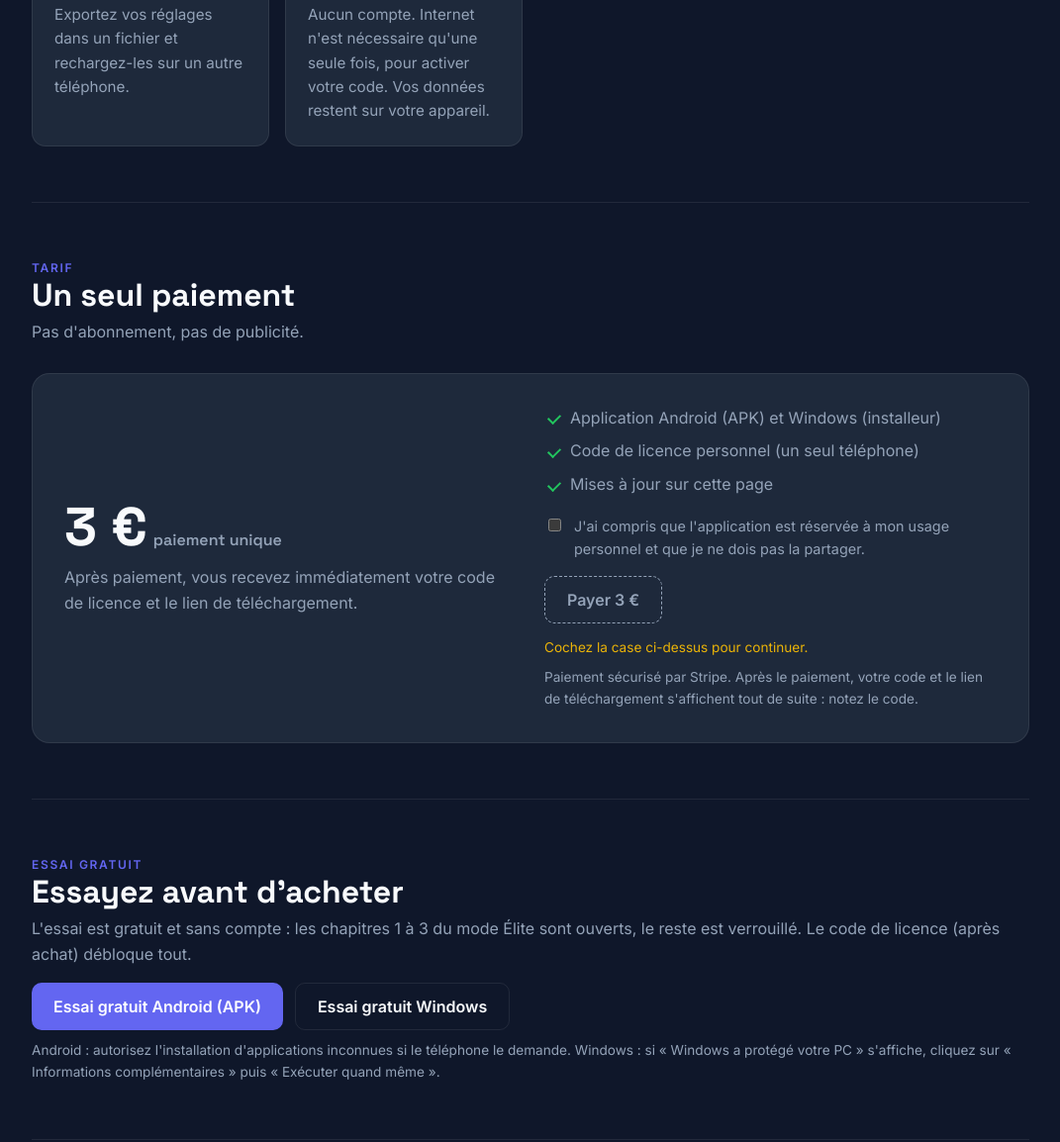
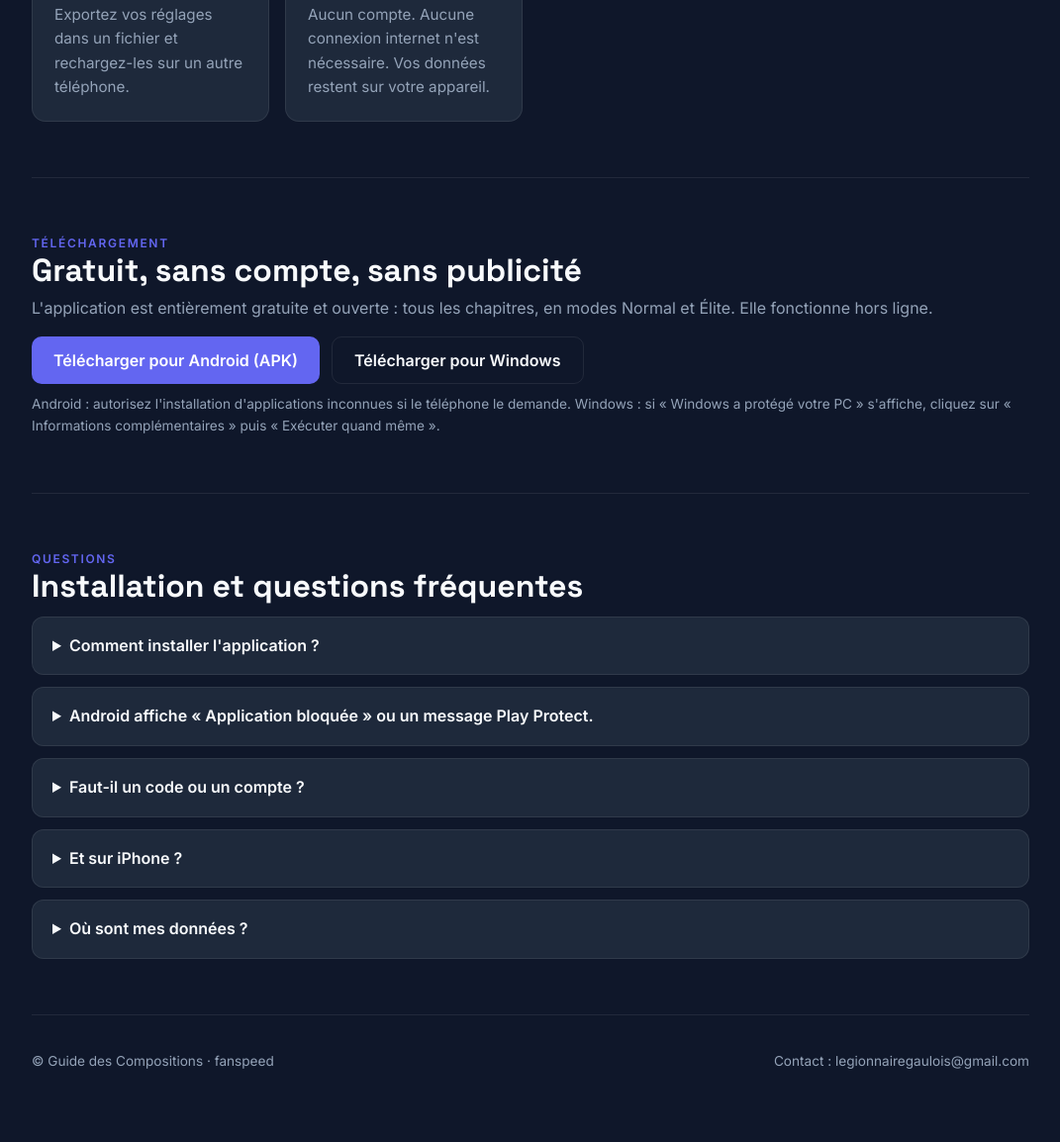
Before and after one commit to LGaulois/guide-compositions, a plain HTML site: page index.html in a window 1280 px wide. Shown: the part 1610-2764 px from the top of the page at 99% size, without its empty margins (104-1175 px from the left). After the commit the page ends 2729 px from the top, so only its background shows below. Drawn offline with Linux system fonts and the light colour scheme.

Commit message:
Add files via upload

```diff
--- a/index.html
+++ b/index.html
@@ -72,8 +72,7 @@ footer{padding-block:36px;border-top:1px solid var(--line);color:var(--muted);fo
 <div class="wrap">
   <nav>
     <div class="brand">Guide des <b>Compositions</b></div>
-    <div class="cta" style="margin:0"><a class="btn ghost" href="#essai">Essayer gratuitement</a>
-      <a class="btn ghost" href="#acheter">Obtenir l'application</a></div>
+    <div class="cta" style="margin:0"><a class="btn ghost" href="#telecharger">Télécharger gratuitement</a></div>
   </nav>
 
   <header class="hero">
@@ -82,7 +81,7 @@ footer{padding-block:36px;border-top:1px solid var(--line);color:var(--muted);fo
       <h1>Choisissez les bons héros et réussissez les chapitres plus rapidement, simplement et facilement.</h1>
       <p class="lead">Utilisez directement la bonne composition : vous gagnez un temps fou et vos héros progressent plus vite. Idéal pour viser des niveaux supérieurs.</p>
       <div class="cta">
-        <a class="btn" href="#acheter">Je veux progresser plus vite</a>
+        <a class="btn" href="#telecharger">Je veux progresser plus vite</a>
         <a class="btn ghost" href="#fonctions">Voir les fonctions</a>
       </div>
       <p class="muted" style="margin-top:14px;font-size:.85rem;max-width:52ch">Les équipes sont les plus utilisées par les joueurs. Elles donnent un bon point de départ, sans garantie de réussite.</p>
@@ -118,40 +117,17 @@ footer{padding-block:36px;border-top:1px solid var(--line);color:var(--muted);fo
       <div class="card"><h3>Ma composition</h3><p>Ajoutez vos propres équipes à côté de celles du guide, et modifiez-les quand vous voulez.</p></div>
       <div class="card"><h3>Médailles</h3><p>Un tableau récapitulatif par héros et par étape, pour le mode Élite.</p></div>
       <div class="card"><h3>Sauvegarde 💾</h3><p>Exportez vos réglages dans un fichier et rechargez-les sur un autre téléphone.</p></div>
-      <div class="card"><h3>Hors ligne</h3><p>Aucun compte. Internet n'est nécessaire qu'une seule fois, pour activer votre code. Vos données restent sur votre appareil.</p></div>
+      <div class="card"><h3>Hors ligne</h3><p>Aucun compte. Aucune connexion internet n'est nécessaire. Vos données restent sur votre appareil.</p></div>
     </div>
   </section>
 
-  <section class="sec" id="acheter">
-    <div class="eyebrow">Tarif</div>
-    <h2>Un seul paiement</h2>
-    <p class="muted">Pas d'abonnement, pas de publicité.</p>
-    <div class="price">
-      <div>
-        <div class="amount">3 €<small>paiement unique</small></div>
-        <p class="muted" style="margin-top:12px">Après paiement, vous recevez immédiatement votre code de licence et le lien de téléchargement.</p>
-      </div>
-      <div>
-        <ul class="ok">
-          <li>Application Android (APK) et Windows (installeur)</li>
-          <li>Code de licence personnel (un seul téléphone)</li>
-          <li>Mises à jour sur cette page</li>
-        </ul>
-        <label class="agree"><input type="checkbox" id="agree"> J'ai compris que l'application est réservée à mon usage personnel et que je ne dois pas la partager.</label>
-        <div style="margin-top:16px"><a class="btn" id="buy" href="#acheter" aria-disabled="true">Bientôt disponible</a></div>
-        <p class="note" id="buyNote">L'achat ouvrira prochainement. Aucun paiement n'est possible pour le moment.</p>
-        <p class="muted" style="margin-top:8px;font-size:.85rem">Paiement sécurisé par Stripe. Après le paiement, votre code et le lien de téléchargement s'affichent tout de suite : notez le code.</p>
-      </div>
-    </div>
-  </section>
-
-  <section class="sec" id="essai">
-    <div class="eyebrow">Essai gratuit</div>
-    <h2>Essayez avant d'acheter</h2>
-    <p class="muted">L'essai est gratuit et sans compte : les chapitres 1 à 3 du mode Élite sont ouverts, le reste est verrouillé. Le code de licence (après achat) débloque tout.</p>
+  <section class="sec" id="telecharger">
+    <div class="eyebrow">Téléchargement</div>
+    <h2>Gratuit, sans compte, sans publicité</h2>
+    <p class="muted">L'application est entièrement gratuite et ouverte : tous les chapitres, en modes Normal et Élite. Elle fonctionne hors ligne.</p>
     <div class="cta" style="margin-top:16px">
-      <a class="btn" href="https://github.com/LGaulois/guide-compositions/releases/download/V1/guide-compositions.apk">Essai gratuit Android (APK)</a>
-      <a class="btn ghost" href="https://github.com/LGaulois/guide-compositions/releases/download/V1/Guide-des-Compositions-Installation-1.0.0.exe">Essai gratuit Windows</a>
+      <a class="btn" href="https://github.com/LGaulois/guide-compositions/releases/download/V1/guide-compositions.apk">Télécharger pour Android (APK)</a>
+      <a class="btn ghost" href="https://github.com/LGaulois/guide-compositions/releases/download/V1/Guide-des-Compositions-Installation-1.0.0.exe">Télécharger pour Windows</a>
     </div>
     <p class="muted" style="margin-top:10px;font-size:.85rem">Android : autorisez l'installation d'applications inconnues si le téléphone le demande. Windows : si « Windows a protégé votre PC » s'affiche, cliquez sur « Informations complémentaires » puis « Exécuter quand même ».</p>
   </section>
@@ -161,9 +137,9 @@ footer{padding-block:36px;border-top:1px solid var(--line);color:var(--muted);fo
     <h2>Installation et questions fréquentes</h2>
     <details><summary>Comment installer l'application ?</summary><p>Téléchargez le fichier sur votre téléphone, ouvrez-le, puis autorisez l'installation d'applications inconnues pour l'application qui l'ouvre (navigateur ou Drive).</p></details>
     <details><summary>Android affiche « Application bloquée » ou un message Play Protect.</summary><p>L'application ne vient pas du Play Store, donc Play Protect ne la connaît pas encore. Appuyez sur « Plus de détails », puis « Installer quand même ». Sur certains Samsung, désactivez temporairement le « Bloqueur automatique ».</p></details>
-    <details><summary>Puis-je utiliser l'application sur plusieurs téléphones ?</summary><p>Non : le code de licence ne fonctionne que sur un seul téléphone. Pour changer de téléphone, écrivez-nous à legionnairegaulois@gmail.com. En cas de remboursement, le code est désactivé.</p></details>
-    <details><summary>Et sur iPhone ?</summary><p>Pas pour le moment. Seule la version Android est proposée.</p></details>
-    <details><summary>Où sont mes données ?</summary><p>Uniquement sur votre téléphone. L'application ne se connecte à internet que pour vérifier votre code de licence (à l'activation, puis de temps en temps).</p></details>
+    <details><summary>Faut-il un code ou un compte ?</summary><p>Non. L'application est gratuite et entièrement ouverte, sans code de licence ni compte.</p></details>
+    <details><summary>Et sur iPhone ?</summary><p>Pas pour le moment. Les versions Android et Windows sont proposées.</p></details>
+    <details><summary>Où sont mes données ?</summary><p>Uniquement sur votre appareil. L'application ne se connecte pas à internet.</p></details>
   </section>
 
   <footer>
@@ -172,26 +148,6 @@ footer{padding-block:36px;border-top:1px solid var(--line);color:var(--muted);fo
   </footer>
 </div>
 
-<script>
-/* Paiement : tant que PAYPAL_LINK est vide, le bouton reste désactivé.
-   (Le nom est historique : le lien est maintenant celui de Stripe.) */
-var PAYPAL_LINK = 'https://buy.stripe.com/14A7sKbCN2vHcBX4zc3AY00';
-(function () {
-  var btn = document.getElementById('buy'), box = document.getElementById('agree'), note = document.getElementById('buyNote');
-  function refresh() {
-    if (!PAYPAL_LINK) return;
-    var ok = box.checked;
-    btn.textContent = 'Payer 3 €';
-    btn.setAttribute('aria-disabled', ok ? 'false' : 'true');
-    btn.href = ok ? PAYPAL_LINK : '#acheter';
-    btn.target = ok ? '_blank' : '';
-    btn.rel = 'noopener';
-    note.textContent = ok ? '' : 'Cochez la case ci-dessus pour continuer.';
-  }
-  btn.addEventListener('click', function (e) { if (btn.getAttribute('aria-disabled') === 'true') e.preventDefault(); });
-  box.addEventListener('change', refresh);
-  refresh();
-})();
-</script>
+
 </body>
 </html>
```
